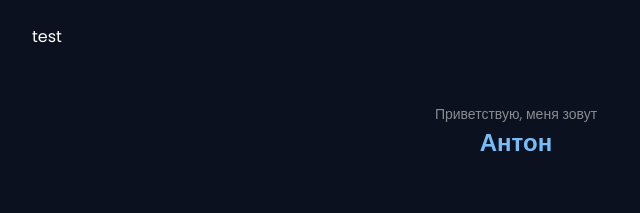
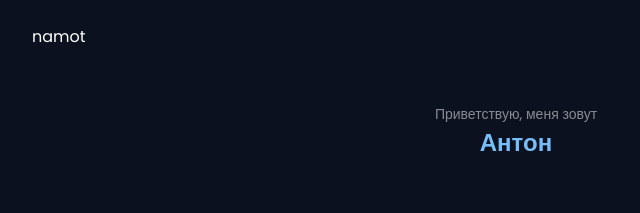
Before and after one commit to namot-a/portfolio-finish, a plain HTML site: page index.html in a window 1280 px wide. Shown: the top 213 px of the page, 124-764 px from the left. Drawn offline with nearby package versions, Linux system fonts and the light colour scheme.

Commit message:
Update index.html

```diff
--- a/index.html
+++ b/index.html
@@ -18,7 +18,7 @@
     <!--====================HEADER=====================-->
     <header class="header" id="header">
       <nav class="nav container">
-        <a href="#" class="nav__logo">test</a>
+        <a href="#" class="nav__logo">namot</a>
         <div class="nav__menu">
           <ul class="nav__list">
             <li class="nav__item">
```
